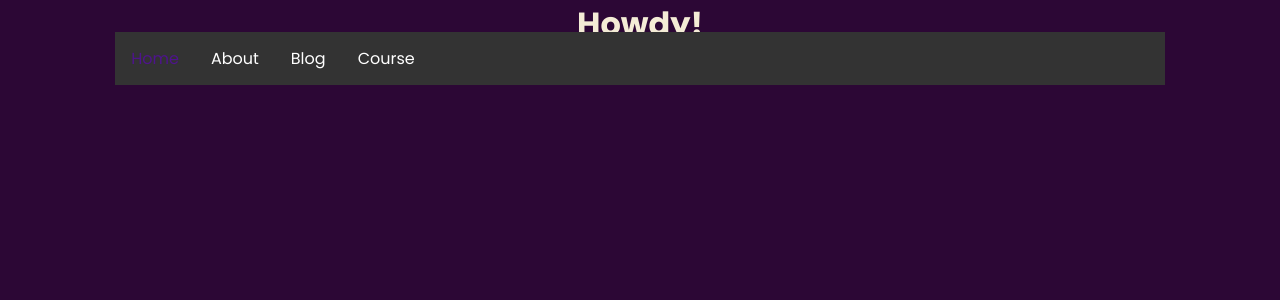
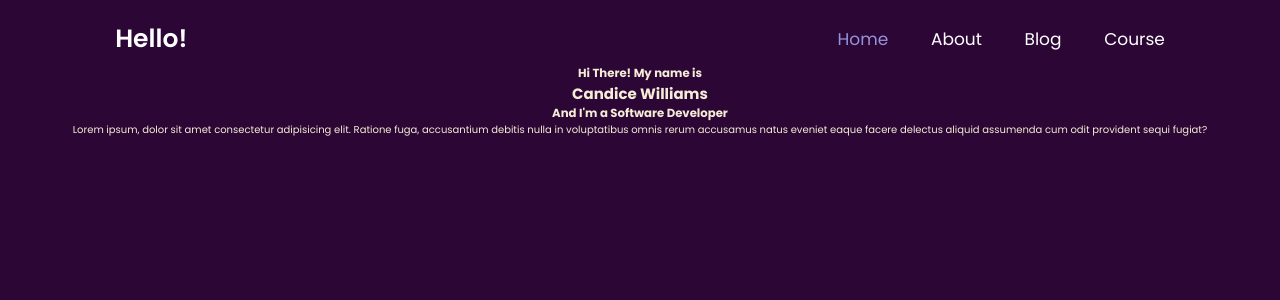
Before and after one commit to CandiceWilliams/CandiceWilliams.github.io, a Jekyll site: the page built from index.html, in a window 1280 px wide. Shown: the top 300 px of the page. Built offline with Jekyll 4.4.1, drawn with Linux system fonts in a browser that asks for light colours.

Commit message:
fixed padding issue. updated nav bar

```diff
--- a/_includes/navigation.html
+++ b/_includes/navigation.html
@@ -1,7 +1,9 @@
-<nav class="menu">
-    <ul class="nav-list">
-        {% for item in site.data.navigation %}
-    <li><a href="{{ item.link }}"{% if page.url == item.link %} class="current"{% endif %}>{{ item.name }}</a></li>
-  {% endfor %}
-    </ul>
-</nav>
+<header class="header">
+  <a href="#" class="logo">Hello!</a>
+
+  <nav class="navbar">
+    {% for item in site.data.navigation %}
+      <a href="{{ item.link }}"{% if page.url == item.link %} class="current"{% endif %}>{{ item.name }}</a>
+    {% endfor %}
+  </nav>
+</header>
--- a/_layouts/default.html
+++ b/_layouts/default.html
@@ -6,9 +6,7 @@
     <link rel="stylesheet" href="/assets/css/styles.css">
   </head>
   <body>
-    <header class="header">
-      {% include navigation.html %}
-    </header>
+    {% include navigation.html %}
     {{ content }}
   </body>
 </html>
--- a/_sass/0-base/0-base_body.scss
+++ b/_sass/0-base/0-base_body.scss
@@ -1,11 +1,11 @@
-@import url('https://fonts.googleapis.com/css2?family=Poppins:ital,wght@0,100;0,200;0,300;0,400;0,500;0,600;0,700;0,800;0,900;1,100;1,200;1,300;1,400;1,500;1,600;1,700;1,800;1,900&display=swap');
+
 $--bg-color: #2C0735;
 $second_bg_color: #333;
+$text_color: #F4ECD6;
 
 
 *{
     margin: 0;
-    padding: 0;
     box-sizing: border-box;
     text-decoration: none;
     border: none;
@@ -14,8 +14,14 @@ $second_bg_color: #333;
     font-family: 'Poppins', sans-serif;
 }
 
+html{
+    font-size: 62.5%;
+    //overflow-x: hidden;
+}
+
 body{
+    padding-top: 65px;
     background-color: $--bg-color;
     text-align: center;
-    color: #F4ECD6;
+    color: $text_color;
 }
--- a/_sass/0-base/0-base_nav.scss
+++ b/_sass/0-base/0-base_nav.scss
@@ -1,23 +1,24 @@
-nav {
+
+/* nav {
   margin: 0;
   padding: 0;
   overflow: hidden;
-  background-color: #333;
 }
 
-nav a{
-    display: block;
-    color: white;
-  text-align: center;
-  padding: 14px 16px;
-  text-decoration: none;
+*/
+
+.navbar a{
+  font-size: 1.7rem;
+  color: white;
+  margin-left: 4rem;
 }
 
-nav a:hover{
-    background-color: #111;
+.navbar a:hover,
+.navbar a.current {
+    color: #9593D9;
 }
 
-nav ul {
+/* nav ul {
     list-style-type: none;
     margin: 0;
     padding: 0;
@@ -26,7 +27,6 @@ nav ul {
     li {
       float: left;
       a{
-        display: block;
         color: white;
         text-align: center;
         padding: 14px 16px;
@@ -36,11 +36,7 @@ nav ul {
         background-color: #111;
       }
     }
-  }
-
-.current {
-  color: #4E148C;
- }
+  } */
 
 .header{
   position: fixed;
@@ -48,4 +44,16 @@ nav ul {
   left: 0;
   width: 100%;
   padding: 2rem 9%;
+  //background: #333;
+  display: flex;
+  justify-content: space-between;
+  align-items: center;
+  z-index: 100;
 }
+
+.logo{
+  font-size: 2.5rem;
+  color: white;
+  font-weight: 600;
+  cursor: default;
+}
--- a/_sass/main.scss
+++ b/_sass/main.scss
@@ -1,2 +1,5 @@
-@use "0-base/0-base_nav" as *;
-@use "0-base/0-base_body" as *;
+
+@use '0-base/0-base_nav' as _navigation;
+@use "0-base/0-base_body" as _body;
+
+@import url('https://fonts.googleapis.com/css2?family=Poppins:ital,wght@0,100;0,200;0,300;0,400;0,500;0,600;0,700;0,800;0,900;1,100;1,200;1,300;1,400;1,500;1,600;1,700;1,800;1,900&display=swap');
--- a/index.html
+++ b/index.html
@@ -3,4 +3,14 @@ layout: default
 title: Home
 ---
 
-<h1>Howdy!</h1>
+<section class="home" id="home">
+    <div class=""home-content>
+        <h3>Hi There! My name is</h3>
+        <h1>Candice Williams</h1>
+        <h3>And I'm a <span>Software Developer</span></h3>
+        <p>Lorem ipsum, dolor sit amet consectetur adipisicing elit.
+            Ratione fuga, accusantium debitis nulla in voluptatibus omnis
+            rerum accusamus natus eveniet eaque facere delectus aliquid assumenda cum odit
+            provident sequi fugiat?</p>
+    </div>
+</section>
```
Also changed, not shown: 9 other files.
